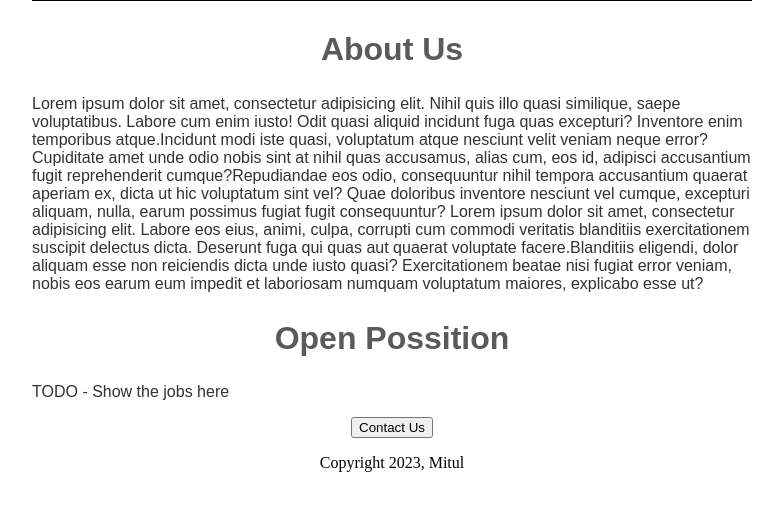
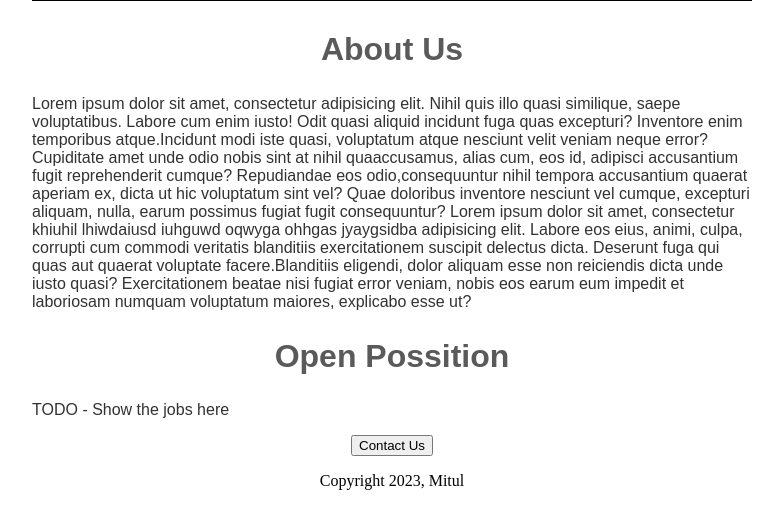
Before and after one commit to MitulPatil/Fresher-job-website, a Flask app: page / in a window 1280 px wide. Shown: the part 439-945 px from the top of the page, without its empty margins (248-1031 px from the left). Before the commit the page ends 911 px from the top, so only its background shows below. Run offline with Flask 3, Linux system fonts and the light colour scheme.

Commit message:
added html

```diff
--- a/templates/index.html
+++ b/templates/index.html
@@ -42,10 +42,8 @@
           voluptatibus. Labore cum enim iusto! Odit quasi aliquid
           incidunt fuga quas excepturi? Inventore enim temporibus
           atque.Incidunt modi iste quasi, voluptatum atque nesciunt
-          velit veniam neque error? Cupiditate amet unde odio nobis sint             at nihil quas accusamus, alias cum, eos id, adipisci
-          accusantium fugit reprehenderit cumque?Repudiandae eos odio,
-          consequuntur nihil tempora accusantium quaerat aperiam ex, dicta           ut hic voluptatum sint vel? Quae doloribus inventore nesciunt              vel cumque, excepturi aliquam, nulla, earum possimus fugiat
-          fugit consequuntur? Lorem ipsum dolor sit amet, consectetur
+          velit veniam neque error? Cupiditate amet unde odio nobis sint at nihil
+          quaaccusamus, alias cum, eos id, adipisci accusantium fugit reprehenderit cumque?            Repudiandae eos odio,consequuntur nihil tempora accusantium quaerat aperiam ex,              dicta ut hic voluptatum sint vel? Quae doloribus inventore nesciunt vel cumque,              excepturi aliquam, nulla, earum possimus fugiat fugit consequuntur? Lorem ipsum              dolor sit amet, consectetur khiuhil lhiwdaiusd iuhguwd oqwyga ohhgas jyaygsidba
           adipisicing elit. Labore eos eius, animi, culpa, corrupti cum
           commodi veritatis blanditiis exercitationem suscipit delectus
           dicta. Deserunt fuga qui quas aut quaerat voluptate
```
